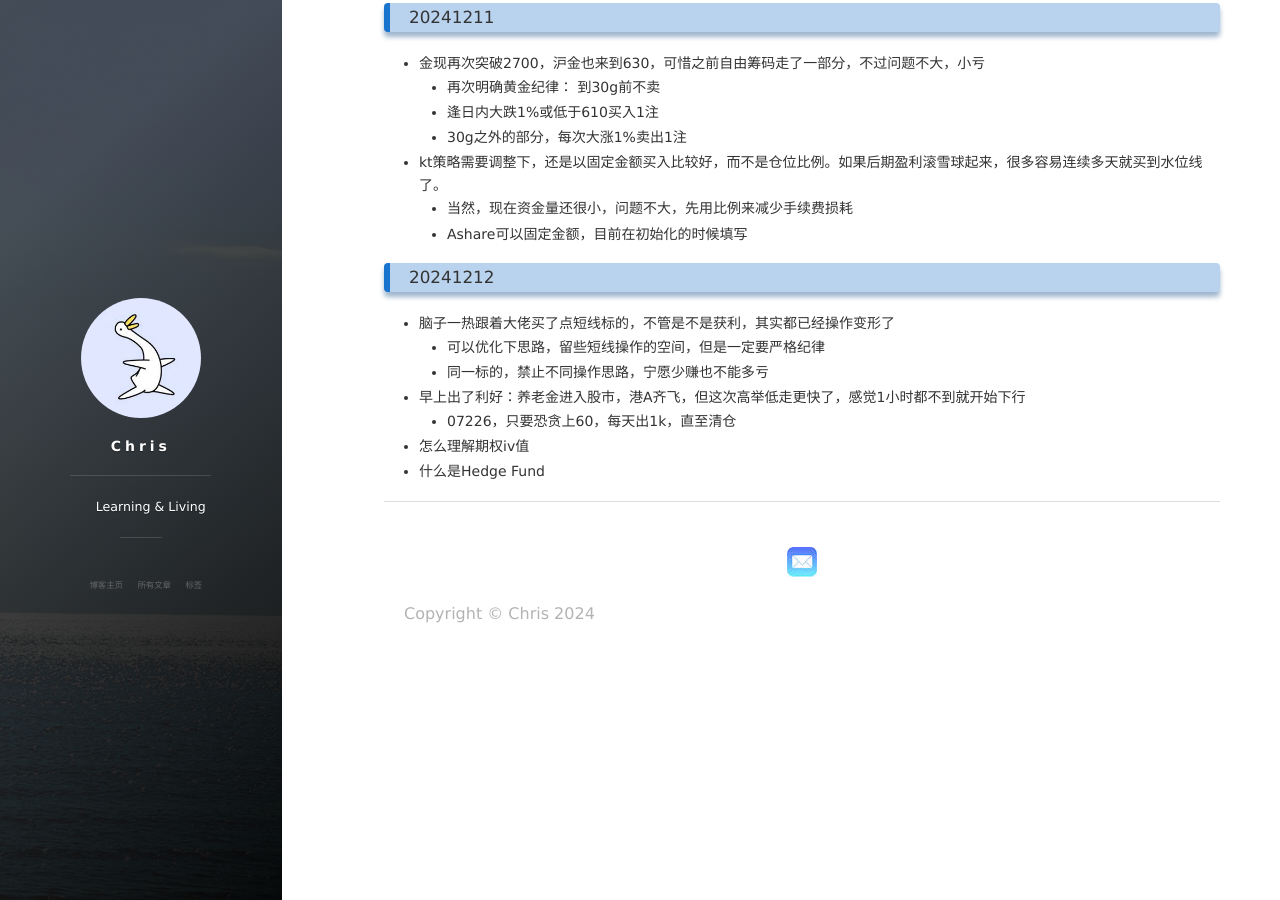
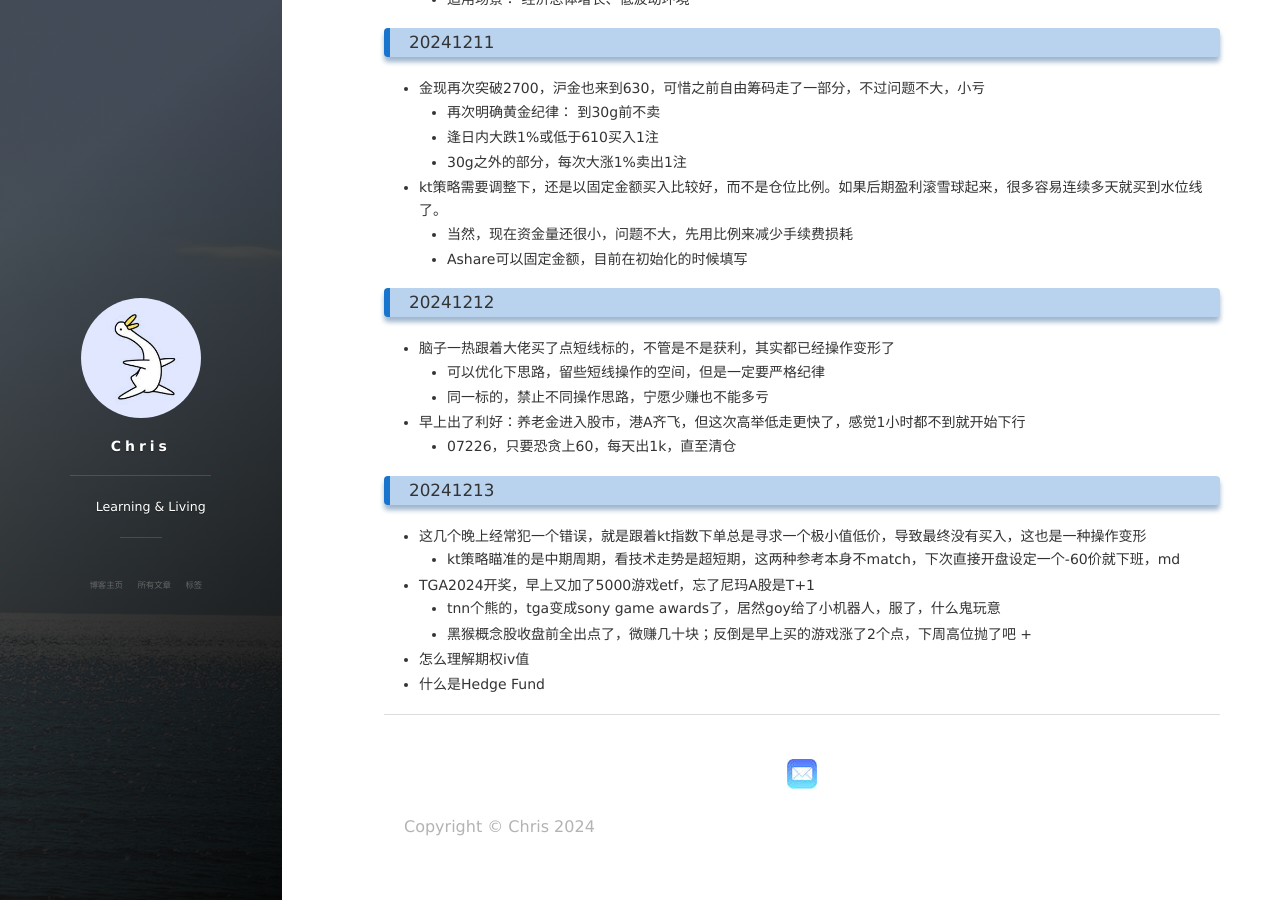
Before and after one commit to CHRisXman/CHRisXman.github.io, a Jekyll site: the page built from _posts/2024-12-04-essay-202412-finance-news.md, in a window 1280 px wide and 900 px high, scrolled down 2722 px. Built offline with Jekyll 4.4.1, drawn with Linux system fonts in a browser that asks for light colours; nearby versions of some CDN libraries.

Commit message:
update post

```diff
--- a/_posts/2024-12-04-essay-202412-finance-news.md
+++ b/_posts/2024-12-04-essay-202412-finance-news.md
@@ -109,5 +109,15 @@ category: 财经
 + 早上出了利好：养老金进入股市，港A齐飞，但这次高举低走更快了，感觉1小时都不到就开始下行
     - 07226，只要恐贪上60，每天出1k，直至清仓
 
+
+### 20241213
++ 这几个晚上经常犯一个错误，就是跟着kt指数下单总是寻求一个极小值低价，导致最终没有买入，这也是一种操作变形
+    - kt策略瞄准的是中期周期，看技术走势是超短期，这两种参考本身不match，下次直接开盘设定一个-60价就下班，md
++ TGA2024开奖，早上又加了5000游戏etf，忘了尼玛A股是T+1
+    - tnn个熊的，tga变成sony game awards了，居然goy给了小机器人，服了，什么鬼玩意
+    - 黑猴概念股收盘前全出点了，微赚几十块；反倒是早上买的游戏涨了2个点，下周高位抛了吧
++
+
+
 + 怎么理解期权iv值
 + 什么是Hedge Fund
```
